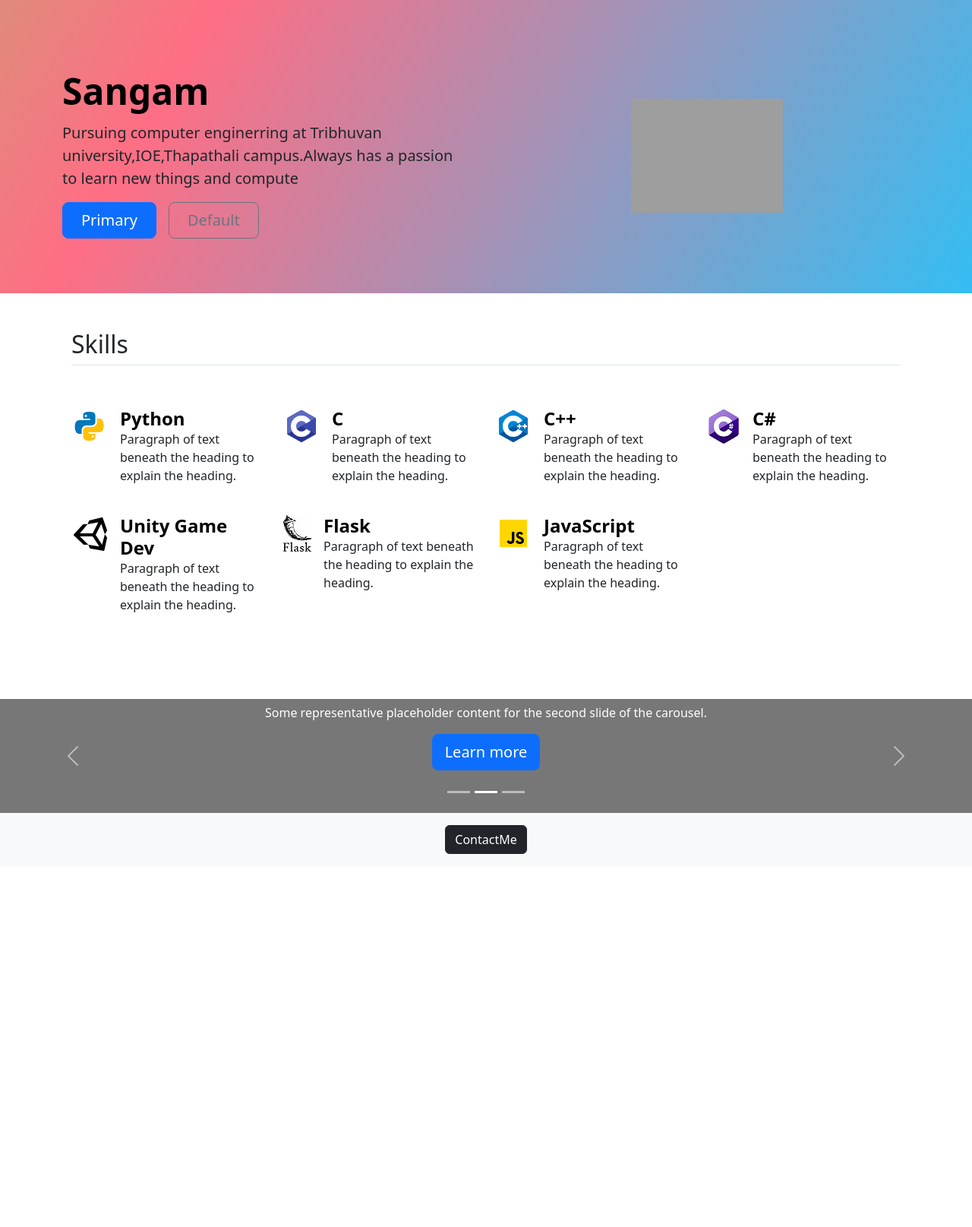
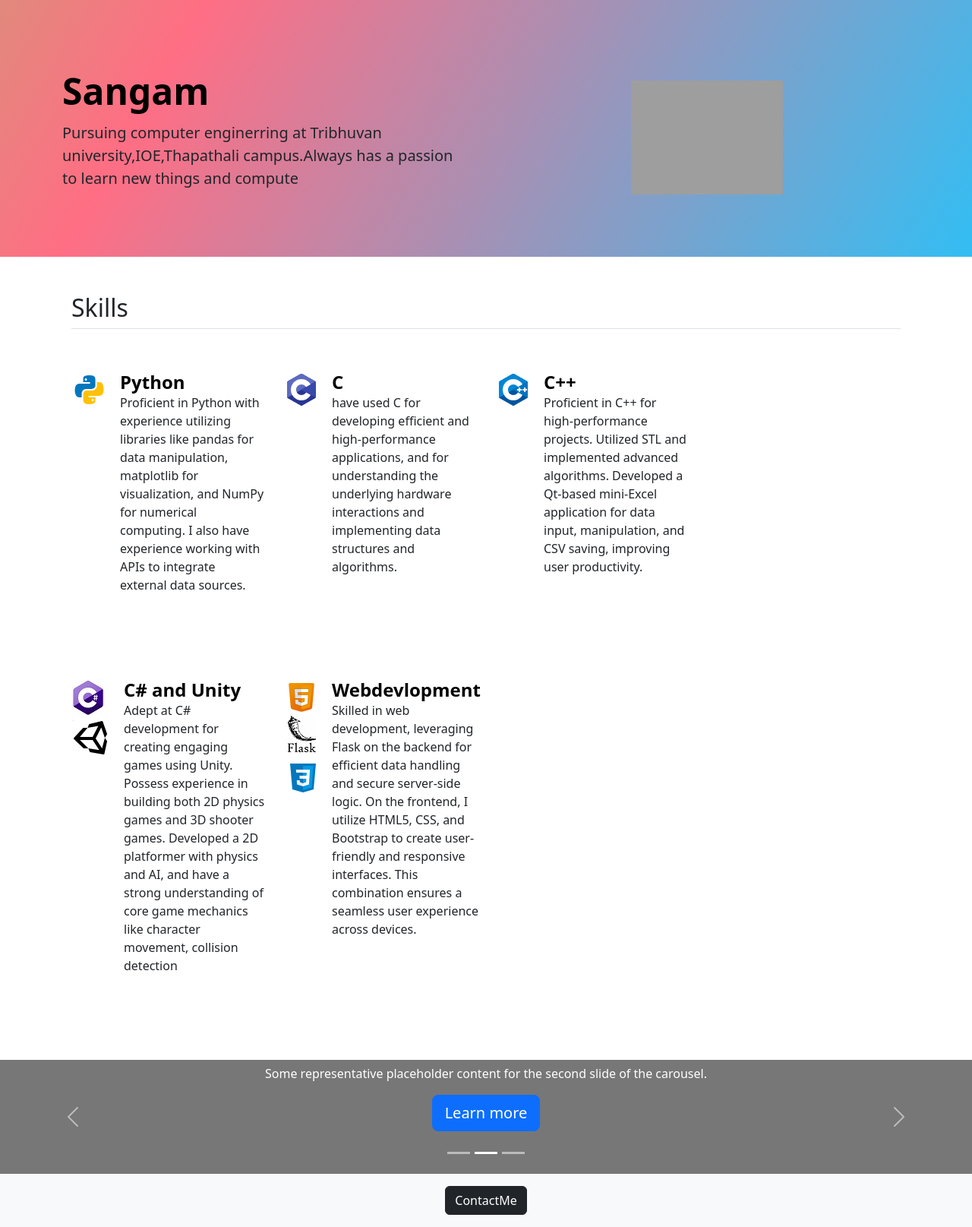
Before and after one commit to Sangameeee/web_portfolio, a Flask app: page / in a window 1280 px wide. Shown: the part 81-1696 px from the top of the page at 76% size. Before the commit the page ends 1205 px from the top, so only its background shows below. Run offline with Flask 3, Linux system fonts and the light colour scheme; grey boxes are pictures that could not be loaded.

Commit message:
modified skills section

```diff
--- a/templates/index.html
+++ b/templates/index.html
@@ -44,10 +44,10 @@
           <div class="col-lg-6">
             <h1 class="display-5 fw-bold text-body-emphasis lh-1 mb-3">Sangam</h1>
             <p class="lead">Pursuing computer enginerring at Tribhuvan university,IOE,Thapathali campus.Always has a passion to learn new things and compute</p>
-            <div class="d-grid gap-2 d-md-flex justify-content-md-start">
+            <!-- <div class="d-grid gap-2 d-md-flex justify-content-md-start">
               <button type="button" class="btn btn-primary btn-lg px-4 me-md-2">Primary</button>
               <button type="button" class="btn btn-outline-secondary btn-lg px-4">Default</button>
-            </div>
+            </div> -->
           </div>
         </div>
       </div>
@@ -64,56 +64,47 @@
             <img src="static/images/pythonlogo.svg" alt="pythonlogo" class="bi text-body-secondary flex-shrink-0 me-3">
             <div>
               <h3 class="fw-bold mb-0 fs-4 text-body-emphasis">Python</h3>
-              <p>Paragraph of text beneath the heading to explain the heading.</p>
+              <p>Proficient in Python with experience utilizing libraries like pandas for data manipulation, matplotlib for visualization, and NumPy for numerical computing. I also have experience working with APIs to integrate external data sources.</p>
             </div>
           </div>
+
           <div class="col d-flex align-items-start">
             <!-- <svg class="bi text-body-secondary flex-shrink-0 me-3" width="1.75em" height="1.75em"><use xlink:href="#cpu-fill"></use></svg> -->
             <img src="static/images/cicon.svg" alt="clogo" class="bi text-body-secondary flex-shrink-0 me-3">
             <div>
               <h3 class="fw-bold mb-0 fs-4 text-body-emphasis">C</h3>
-              <p>Paragraph of text beneath the heading to explain the heading.</p>
+              <p>have used C for developing efficient and high-performance applications, and for understanding the underlying hardware interactions and implementing data structures and algorithms.</p>
             </div>
           </div>
+
           <div class="col d-flex align-items-start">
             <!-- <svg class="bi text-body-secondary flex-shrink-0 me-3" width="1.75em" height="1.75em"><use xlink:href="#calendar3"></use></svg> -->
             <img src="static/images/cplusplusicon.svg" alt="c++logo" class="bi text-body-secondary flex-shrink-0 me-3">
             <div>
               <h3 class="fw-bold mb-0 fs-4 text-body-emphasis">C++</h3>
-              <p>Paragraph of text beneath the heading to explain the heading.</p>
+              <p>Proficient in C++ for high-performance projects. Utilized STL and implemented advanced algorithms. Developed a Qt-based mini-Excel application for data input, manipulation, and CSV saving, improving user productivity.</p>
             </div>
           </div>
+        </div>
+        <div class="row row-cols-1 row-cols-sm-2 row-cols-md-3 row-cols-lg-4 g-4 py-5">
           <div class="col d-flex align-items-start">
             <!-- <svg class="bi text-body-secondary flex-shrink-0 me-3" width="1.75em" height="1.75em"><use xlink:href="#home"></use></svg> -->
             <img src="static/images/csharpicon.jpeg" alt="c#logo" class="bi text-body-secondary flex-shrink-0 me-3" >
             <div>
-              <h3 class="fw-bold mb-0 fs-4 text-body-emphasis">C#</h3>
-              <p>Paragraph of text beneath the heading to explain the heading.</p>
+              <h3 class="fw-bold mb-0 fs-4 text-body-emphasis">C# and Unity</h3>
+              <p>Adept at C# development for creating engaging games using Unity. Possess experience in building both 2D physics games and 3D shooter games. Developed a 2D platformer with physics and AI, and have a strong understanding of core game mechanics like character movement, collision detection</p>
             </div>
           </div>
+
           <div class="col d-flex align-items-start">
-            <!-- <svg class="bi text-body-secondary flex-shrink-0 me-3" width="1.75em" height="1.75em"><use xlink:href="#speedometer2"></use></svg> -->
-            <img src="static/images/unity_logo.svg" alt="unitylogo" class="bi text-body-secondary flex-shrink-0 me-3">
+            <img src="static/images/webdev.png" alt="flasklogo" class="bi text-body-secondary flex-shrink-0 me-3">
             <div>
-              <h3 class="fw-bold mb-0 fs-4 text-body-emphasis">Unity Game Dev</h3>
-              <p>Paragraph of text beneath the heading to explain the heading.</p>
+              <h3 class="fw-bold mb-0 fs-4 text-body-emphasis">Webdevlopment</h3>
+              <p>
+                Skilled in web development, leveraging Flask on the backend for efficient data handling and secure server-side logic.  On the frontend, I utilize HTML5, CSS, and Bootstrap to create user-friendly and responsive interfaces. This combination ensures a seamless user experience across devices.</p>
             </div>
           </div>
-          <div class="col d-flex align-items-start">
-            <img src="static/images/flaskicons.jpeg" alt="flasklogo" class="bi text-body-secondary flex-shrink-0 me-3">
-            <div>
-              <h3 class="fw-bold mb-0 fs-4 text-body-emphasis">Flask</h3>
-              <p>Paragraph of text beneath the heading to explain the heading.</p>
-            </div>
-          </div>
-          <div class="col d-flex align-items-start">
-            <!-- <svg class="bi text-body-secondary flex-shrink-0 me-3" width="1.75em" height="1.75em"><use xlink:href="#geo-fill"></use></svg> -->
-            <img src="static/images/javascript.svg" alt="javascriptlogo" class="bi text-body-secondary flex-shrink-0 me-3">
-            <div>
-              <h3 class="fw-bold mb-0 fs-4 text-body-emphasis">JavaScript</h3>
-              <p>Paragraph of text beneath the heading to explain the heading.</p>
-            </div>
-          </div>
+
           <!-- <div class="col d-flex align-items-start">
             <svg class="bi text-body-secondary flex-shrink-0 me-3" width="1.75em" height="1.75em"><use xlink:href="#tools"></use></svg>
             <div>
```
Also changed, not shown: static/images/csharpicon.jpeg, static/images/webdev.png (added).
